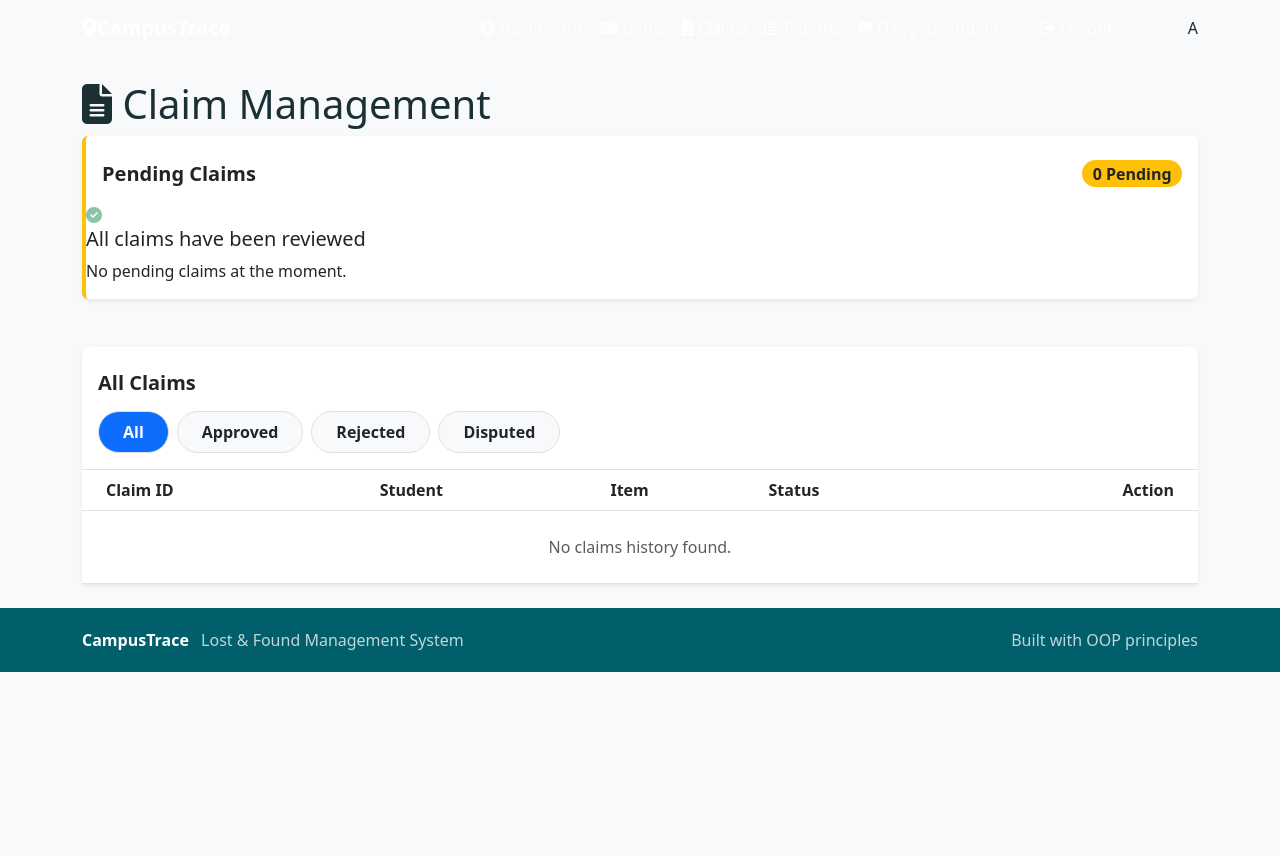
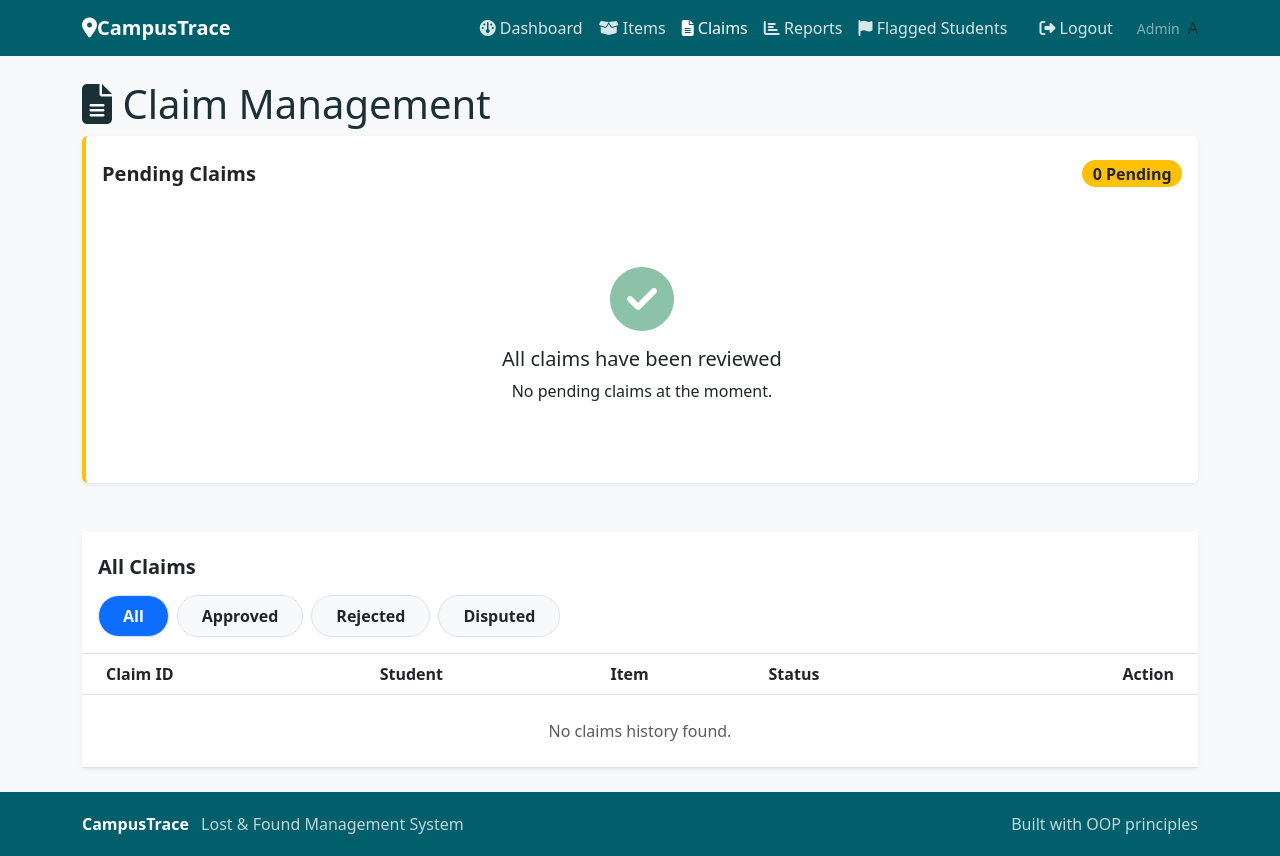
Before and after one commit to alisufiankhan/CampusTraceWeb, a Flask app: page /admin/claims in a window 1280 px wide. Before the commit the page ends 672 px from the top, so only its background shows below. Run offline with Flask 3, Linux system fonts and the light colour scheme; a user stored in the database is signed in; data that the repository does not hold is empty.

Commit message:
Force layout with inline styles to override caching

```diff
--- a/app/templates/base.html
+++ b/app/templates/base.html
@@ -17,7 +17,14 @@
     <link href="https://cdn.jsdelivr.net/npm/bootstrap@5.3.0/dist/css/bootstrap.min.css" rel="stylesheet">
 
     <!-- Custom CSS -->
-    <link rel="stylesheet" href="{{ url_for('static', filename='css/style.css') }}?v=3.0">
+    <link rel="stylesheet" href="{{ url_for('static', filename='css/style.css') }}?v={{ range(1, 1000000) | random }}">
+    <style>
+        body { display: flex; flex-direction: column; min-height: 100vh; }
+        .main-content { flex: 1; }
+        .navbar { background-color: #015F6B !important; }
+        .empty-state i { font-size: 4rem; color: #C8E8ED; margin-bottom: 1rem; display: block; }
+        .empty-state { text-align: center; padding: 4rem 2rem; }
+    </style>
 </head>
 <body>
     <nav class="navbar navbar-expand-lg navbar-dark sticky-top">
```
